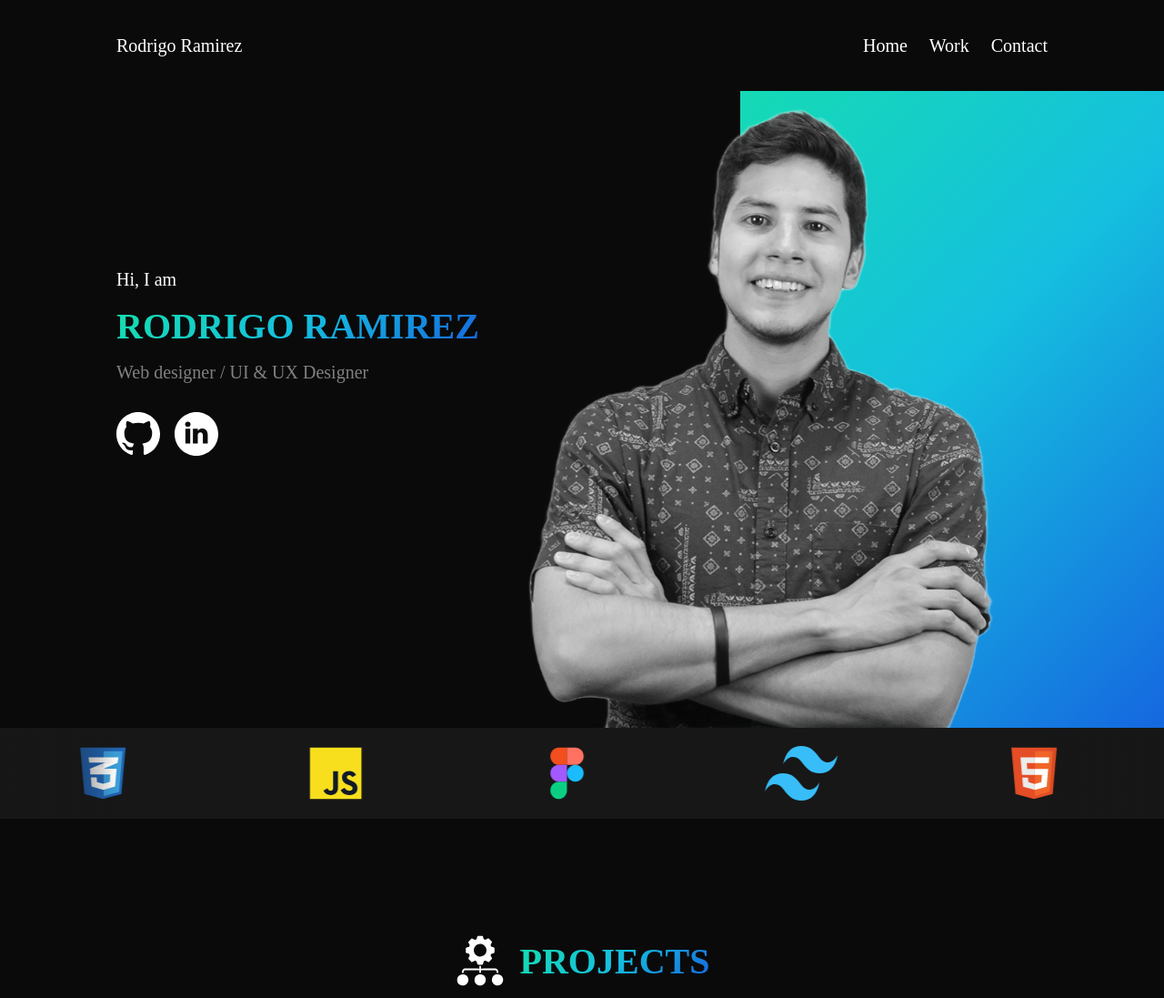
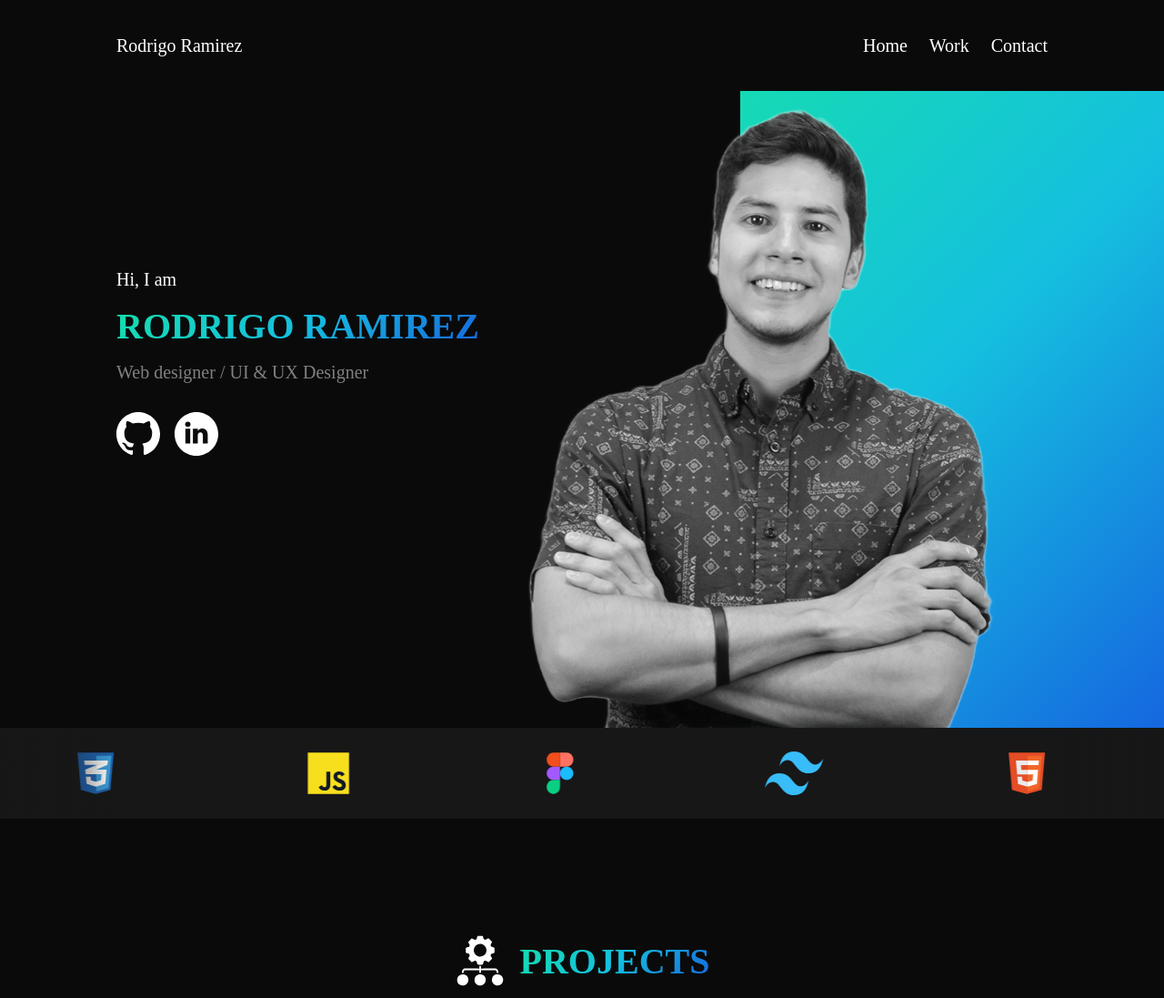
Before and after one commit to Rodrigo-Ramirez-Re/RodrigoRa-portfolio, a plain HTML site: page index.html in a window 1280 px wide. Shown: the top 1097 px of the page at 91% size. Drawn offline with Linux system fonts and the light colour scheme.

Commit message:
logos width size modified

```diff
--- a/css/styles.css
+++ b/css/styles.css
@@ -328,6 +328,7 @@ ol, ul {
 
 .banner-logos-container img {
     height: 64px;
+    width: 64px;
 }
 
 /* Projects */
```
